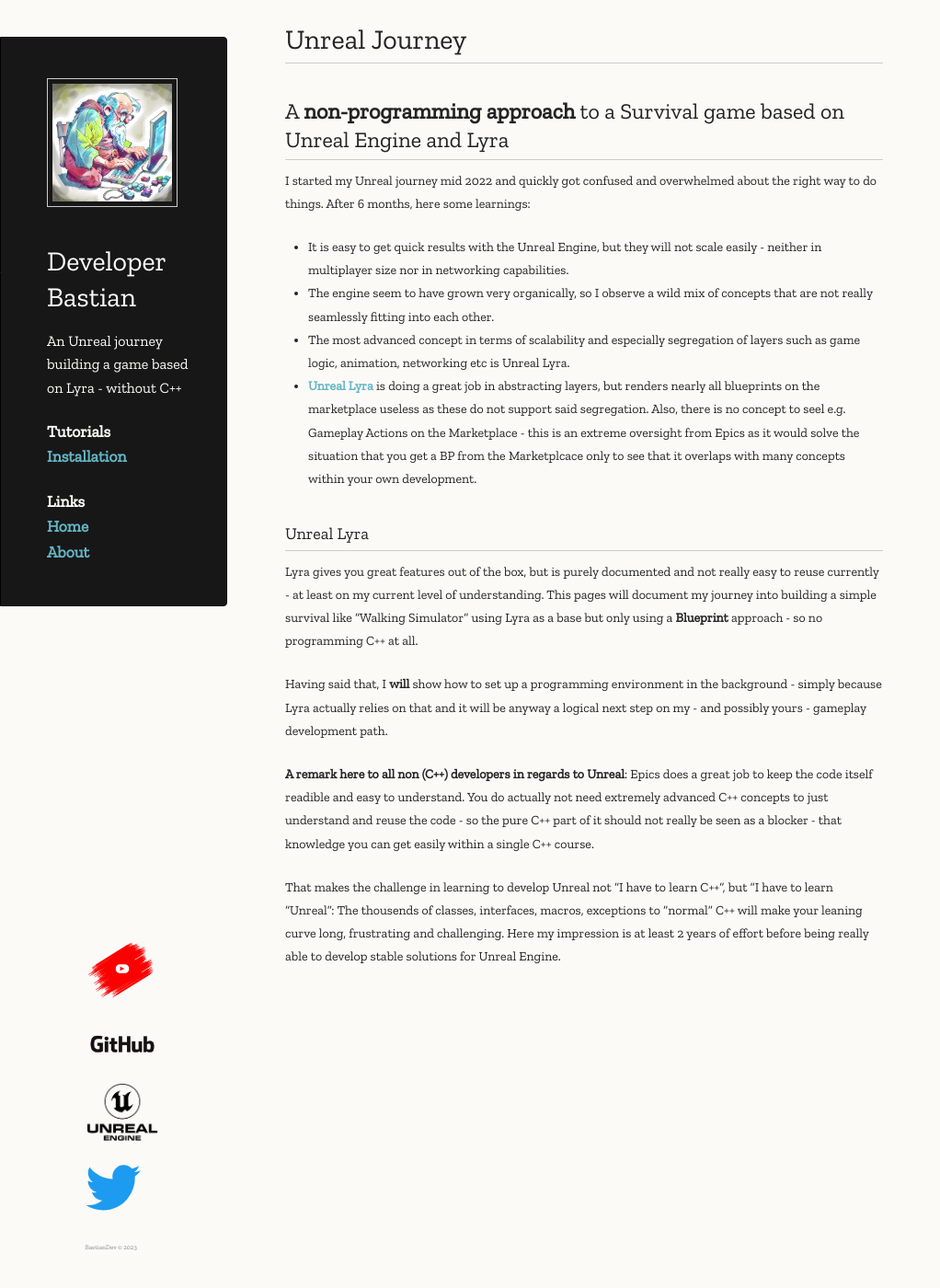
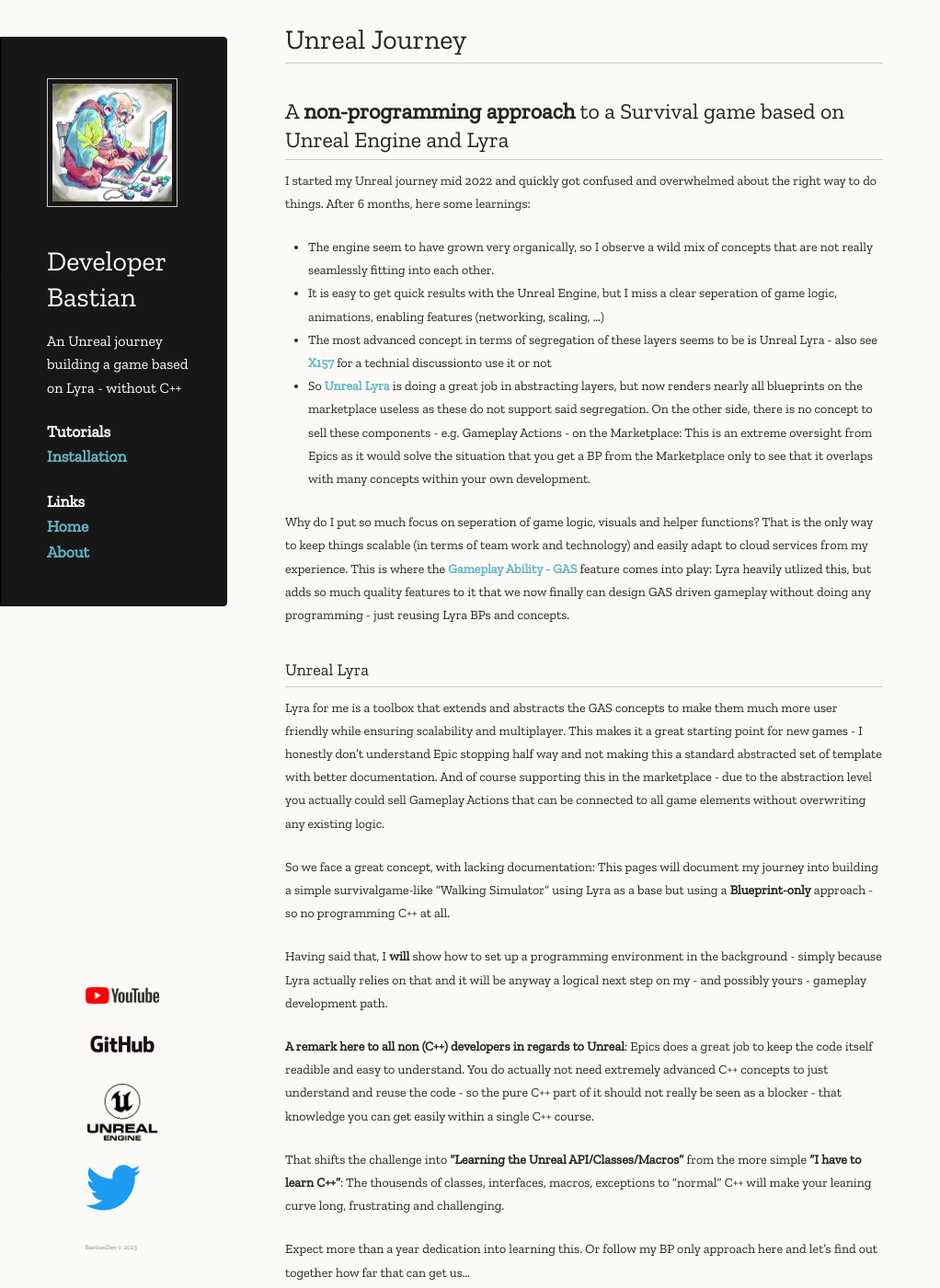
Before and after one commit to DeveloperBastian/www, a Jekyll site: the page built from index.md, in a window 1280 px wide and 1400 px high, scrolled down 463 px. Shown: the whole window at 92% size, without its empty margins (0-1022 px from the left). Built offline with Jekyll 4.4.1, drawn with Linux system fonts in a browser that asks for light colours; our own code applies the rules of GitHub Pages for plain Markdown files.

Commit message:
Spelling errors on main page, new Youtube logo

```diff
--- a/_layouts/default.html
+++ b/_layouts/default.html
@@ -37,7 +37,7 @@
       <footer>
         <div class="container">
 			<p class="center">
-				<a href="https://www.youtube.com/@bastiandev/featured"><img alt="Bastian Dev on Youtube" width="80px" src="/www/assets/images/youtube.png" /></a>
+				<a href="https://www.youtube.com/@bastiandev/featured"><img alt="Bastian Dev on Youtube" width="80px" src="/www/assets/images/yt_logo_rgb_light.png" /></a>
 				<br />&nbsp;<br />
 				<a href="https://github.com/DeveloperBastian"><img alt="Bastian Dev on Github" width="80px" src="/www/assets/images/GitHub_Logo.png" /></a>
 				<br />&nbsp;<br />
--- a/index.md
+++ b/index.md
@@ -11,20 +11,26 @@
 
 I started my Unreal journey mid 2022 and quickly got confused and overwhelmed about the right way to do things. After 6 months, here some learnings:
 
-*	It is easy to get quick results with the Unreal Engine, but they will not scale easily - neither in multiplayer size nor in networking capabilities.
 *   The engine seem to have grown very organically, so I observe a wild mix of concepts that are not really seamlessly fitting into each other.
-*   The most advanced concept in terms of scalability and especially segregation of layers such as game logic, animation, networking etc is Unreal Lyra.
-*   [Unreal Lyra](https://docs.unrealengine.com/5.0/en-US/lyra-sample-game-in-unreal-engine/) is doing a great job in abstracting layers, but renders nearly all blueprints on the marketplace useless as these do not support said segregation. Also, there is no concept to seel e.g. Gameplay Actions on the Marketplace - this is an extreme oversight from Epics as it would solve the situation that you get a BP from the Marketplcace only to see that it overlaps with many concepts within your own development.
+*	It is easy to get quick results with the Unreal Engine, but I miss a clear seperation of game logic, animations, enabling features (networking, scaling, ...)
+*   The most advanced concept in terms of segregation of these layers seems to be is Unreal Lyra - also see [X157](https://x157.github.io/UE5/LyraStarterGame/Pros-and-Cons) for a technial discussionto use it or not
+*   So [Unreal Lyra](https://docs.unrealengine.com/5.0/en-US/lyra-sample-game-in-unreal-engine/) is doing a great job in abstracting layers, but now renders nearly all blueprints on the marketplace useless as these do not support said segregation. On the other side, there is no concept to sell these components - e.g. Gameplay Actions - on the Marketplace: This is an extreme oversight from Epics as it would solve the situation that you get a BP from the Marketplace only to see that it overlaps with many concepts within your own development.
 
+Why do I put so much focus on seperation of game logic, visuals and helper functions? That is the only way to keep things scalable (in terms of team work and technology) and easily adapt to cloud services from my experience.
+This is where the [Gameplay Ability - GAS](https://docs.unrealengine.com/5.1/en-US/using-gameplay-abilities-in-unreal-engine/) feature comes into play: Lyra heavily utlized this, but adds so much quality features to it that we now finally can design GAS driven gameplay without doing any programming - just reusing Lyra BPs and concepts.
 
 ### Unreal Lyra
 
-Lyra gives you great features out of the box, but is purely documented and not really easy to reuse currently - at least on my current level of understanding.
-This pages will document my journey into building a simple survival like "Walking Simulator" using Lyra as a base but only using a **Blueprint** approach - so no programming C++ at all.
+Lyra for me is a toolbox that extends and abstracts the GAS concepts to make them much more user friendly while ensuring scalability and multiplayer. This makes it a great starting point for new games - I honestly don't understand Epic stopping half way and not making this a standard abstracted set of template with better documentation.
+And of course supporting this in the marketplace - due to the abstraction level you actually could sell Gameplay Actions that can be connected to all game elements without overwriting any existing logic.
+
+So we face a great concept, with lacking documentation: This pages will document my journey into building a simple survivalgame-like "Walking Simulator" using Lyra as a base but using a **Blueprint-only** approach - so no programming C++ at all.
 
 Having said that, I **will** show how to set up a programming environment in the background - simply because Lyra actually relies on that and it will be anyway a logical next step on my - and possibly yours - gameplay development path.
 
 **A remark here to all non (C++) developers in regards to Unreal**:
 Epics does a great job to keep the code itself readible and easy to understand. You do actually not need extremely advanced C++ concepts to just understand and reuse the code - so the pure C++ part of it should not really be seen as a blocker - that knowledge you can get easily within a single C++ course.
 
-That makes the challenge in learning to develop Unreal not "I have to learn C++", but "I have to learn "Unreal": The thousends of classes, interfaces, macros, exceptions to "normal" C++ will make your leaning curve long, frustrating and challenging. Here my impression is at least 2 years of effort before being really able to develop stable solutions for Unreal Engine.
+That shifts the challenge into **"Learning the Unreal API/Classes/Macros"** from the more simple **"I have to learn C++"**: The thousends of classes, interfaces, macros, exceptions to "normal" C++ will make your leaning curve long, frustrating and challenging.
+
+Expect more than a year dedication into learning this. Or follow my BP only approach here and let's find out together how far that can get us...
```
Also changed, not shown: README.md, assets/images/yt_logo_rgb_dark.png (added), assets/images/yt_logo_rgb_light.png (added).
